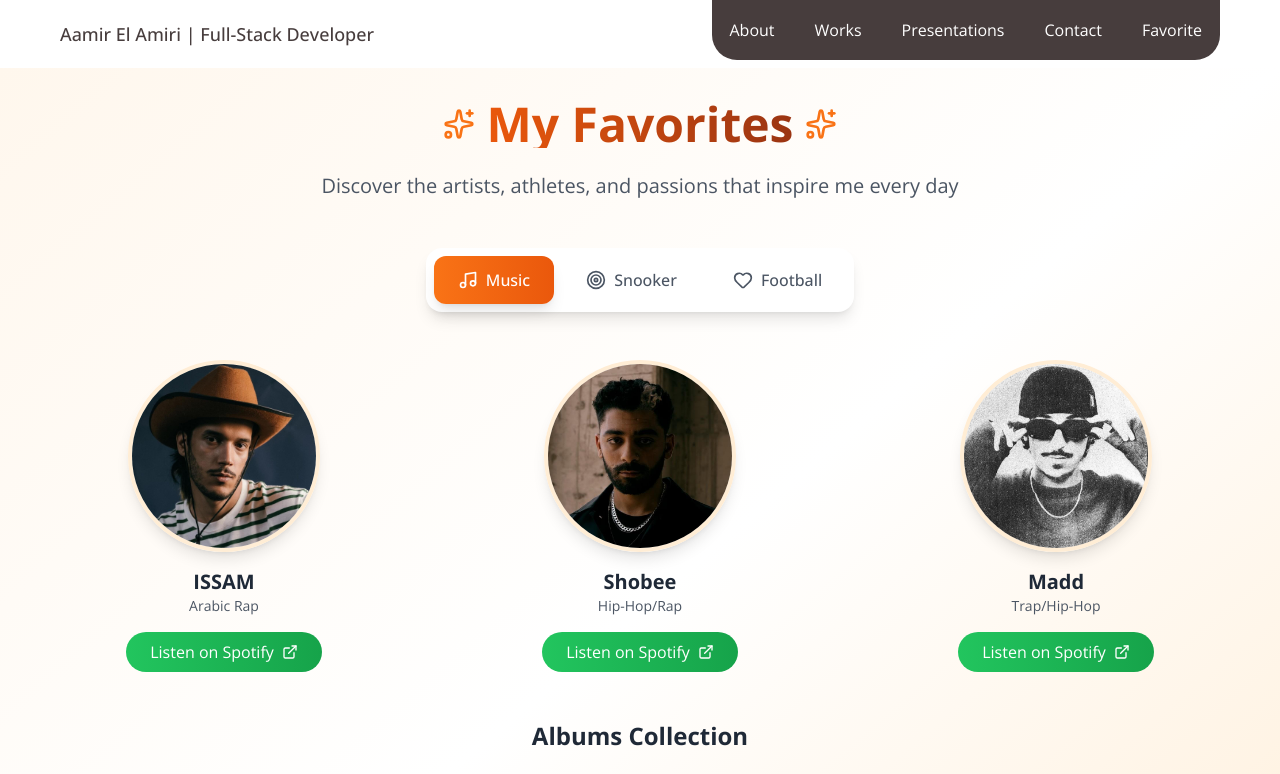
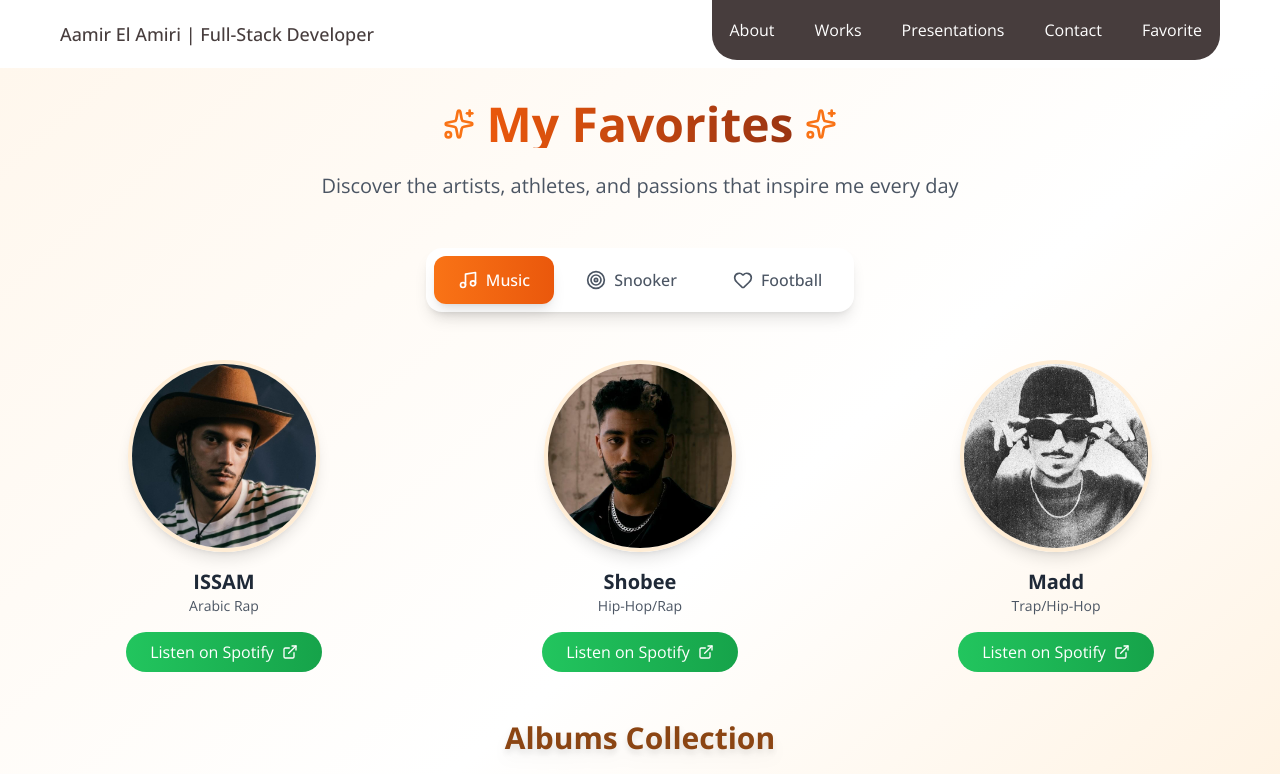
Before and after one commit to Mouadelhiloufi/MouadFolio, a React (Vite) app: page /Favorites in a window 1280 px wide. Shown: the top 774 px of the page. Built offline with nearby package versions, Linux system fonts and the light colour scheme.

Commit message:
error fixing

```diff
--- a/src/pages/FavoritesShowcase.jsx
+++ b/src/pages/FavoritesShowcase.jsx
@@ -204,7 +204,7 @@ export default function FavoritesShowcase() {
         </div>
 
         <div className="relative mt-12" >
-          {/* Music Section */}
+
           {activeSection === "music" && (
             <div className="animate-fade-in">
               {/* Artist Cards */}
@@ -236,7 +236,9 @@ export default function FavoritesShowcase() {
 
               {/* Album Slider */}
               <div className="mt-12">
-                <h3 className="text-2xl font-bold text-center text-gray-800 mb-6">Albums Collection</h3>
+<h3 className="text-3xl m-12 font-bold text-center text-black-600 drop-shadow-lg mb-6">
+  Albums Collection
+</h3>
                 <div className="relative max-w-6xl mx-auto">
                   <div className="overflow-hidden rounded-xl">
                     <div
```
